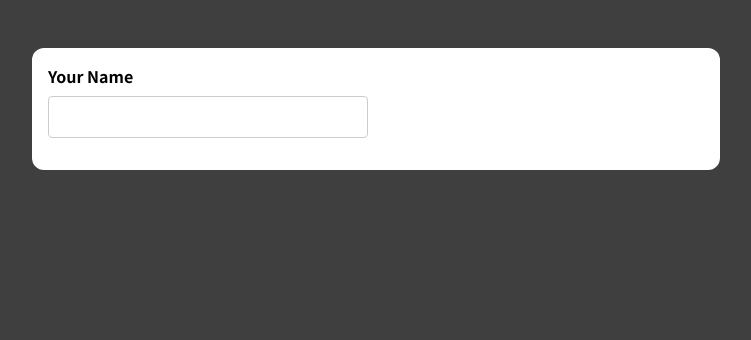
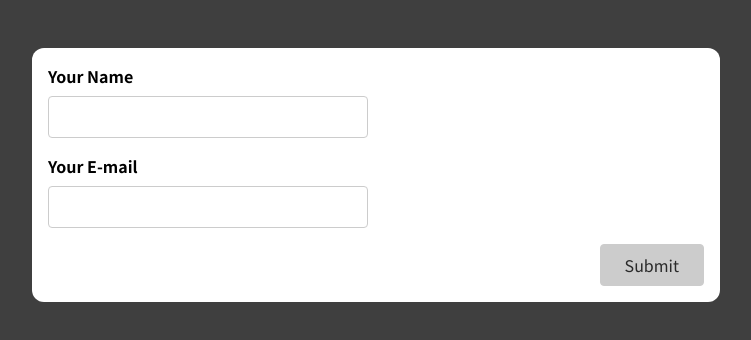
Before and after one commit to neilazuelo/react-section16, a React (Create React App) app: page / in a window 1280 px wide. Shown: the top 340 px of the page, without its empty margins (264-1015 px from the left). Built offline with nearby package versions, Linux system fonts and the light colour scheme.

Commit message:
added Email input "react-section16-assignmanet" SimpleInput.js

```diff
--- a/src/components/SimpleInput.js
+++ b/src/components/SimpleInput.js
@@ -4,12 +4,18 @@
   const [enteredName, setEnteredName] = useState("");
   const [enteredNameTouched, setEnteredNameTouched] = useState(false);
 
+  const [enteredEmail, setEnteredEmail] = useState("");
+  const [enteredEmailTouched, setEnteredEmailTouched] = useState(false);
+
   const enteredNameIsValid = enteredName.trim() !== "";
   const nameInputIsInvalid = !enteredNameIsValid && enteredNameTouched;
 
+  const enteredEmailIsValid = enteredEmail.includes("@");
+  const enteredEmailIsInvalid = !enteredEmailIsValid && enteredEmailTouched;
+
   let formIsValid = false;
 
-  if (enteredNameIsValid) {
+  if (enteredNameIsValid && enteredEmailIsValid) {
     formIsValid = true;
   }
 
@@ -17,26 +23,44 @@
     setEnteredName(event.target.value);
   };
 
+  const emailInputChangeHandler = (event) => {
+    setEnteredEmail(event.target.value);
+  };
+
   const nameInputBlurHandler = (event) => {
     setEnteredNameTouched(true);
+  };
+
+  const emailInputBlurHandler = () => {
+    setEnteredEmailTouched(true);
   };
 
   const formSubmissionHandler = (event) => {
     event.preventDefault();
 
-    setEnteredNameTouched(true);
+    setEnteredNameTouched(false);
+    setEnteredEmailTouched(false);
 
     if (!enteredNameIsValid) {
       return;
     }
 
-    console.log(enteredName);
+    if (!enteredEmailIsValid) {
+      return;
+    }
 
     setEnteredName("");
     setEnteredNameTouched(false);
+
+    setEnteredEmail("");
+    setEnteredEmailTouched(false);
   };
 
   const nameInputClasses = enteredNameIsValid
+    ? "form-control invalid"
+    : "form-control";
+
+  const emailInputClasees = enteredEmailIsValid
     ? "form-control invalid"
     : "form-control";
 
@@ -55,6 +79,22 @@
           <p className="error-text">Name must not be empty.</p>
         )}
       </div>
+      <div className={nameInputClasses}>
+        <label htmlFor="email">Your E-mail</label>
+        <input
+          type="email"
+          id="email"
+          onChange={emailInputChangeHandler}
+          onBlur={emailInputBlurHandler}
+          value={enteredEmail}
+        />
+        {enteredEmailIsInvalid && (
+          <p className="error-text">Email must not be empty.</p>
+        )}
+      </div>
+      <div className="form-actions">
+        <button disabled={!formIsValid}>Submit</button>
+      </div>
     </form>
   );
 };
```
